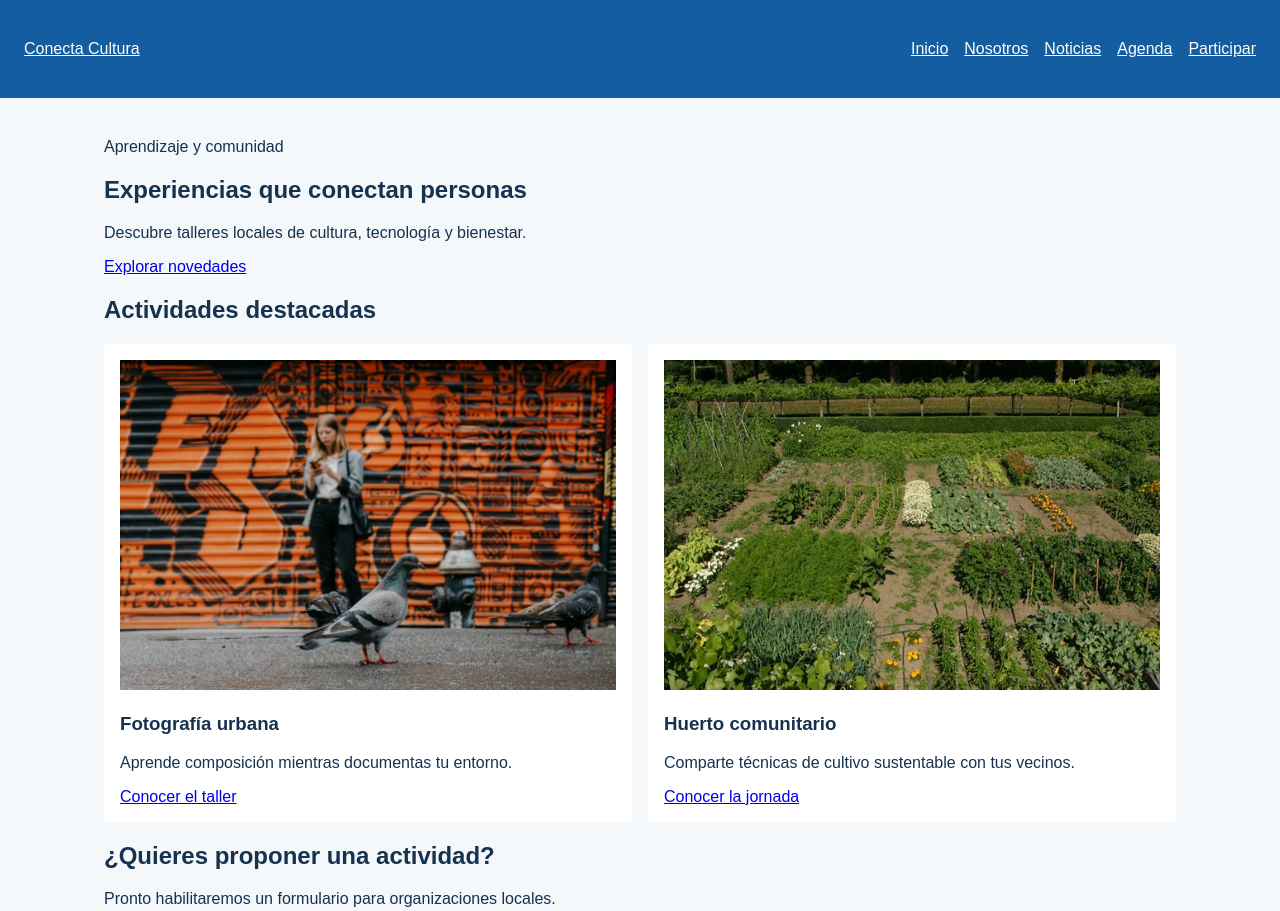
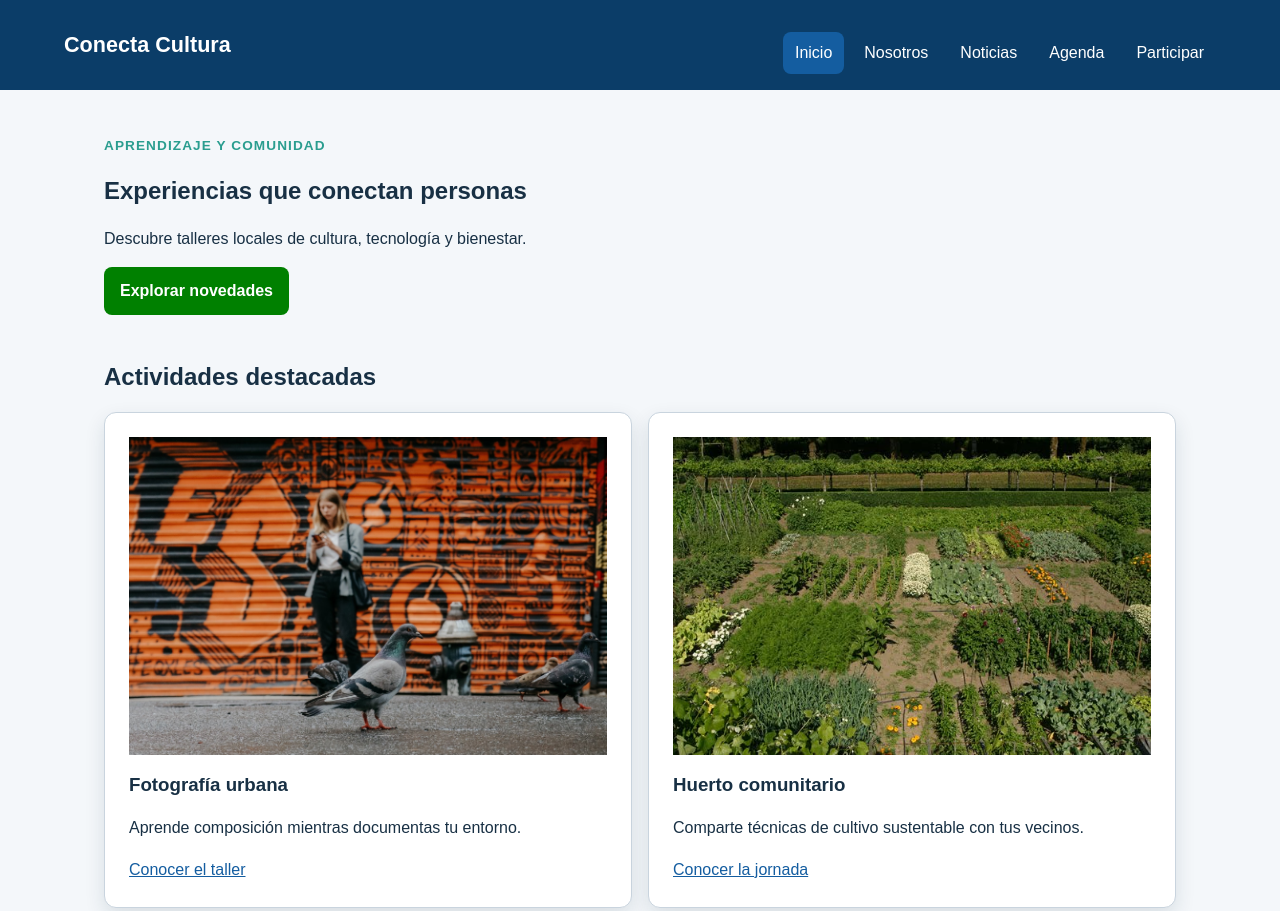
Before and after one commit to Shyokk/ConectaCultura, a plain HTML site: page index.html in a window 1280 px wide. Shown: the top 911 px of the page. Drawn offline with Linux system fonts and the light colour scheme.

Commit message:
style: definir identidad visual de Conecta Cultura

```diff
--- a/assets/css/estilos.css
+++ b/assets/css/estilos.css
@@ -37,11 +37,12 @@ footer {
 }
 
 .tarjeta {
-padding: 1rem;
-background-color: #ffffff;
+  padding: 1.5rem;
+  background-color: #ffffff;
+  border-radius: 0.75rem;
 }
 .destacada {
-border: 2px solid #2a7f62;
+  border: 2px solid #2a7f62;
 }
 
 .cabecera-sitio,
@@ -168,3 +169,266 @@ thead {
   border-radius: 10px;
   min-height: 300px;
 }
+
+p { color: #183044; }
+/* Todos los párrafos */
+.etiqueta { color: #2a9d8f; }
+/* Cualquier elemento con class="etiqueta" */
+.tarjeta p { margin-bottom: 1rem; }
+/* Solo los párrafos que están dentro de .tarjeta */
+input[required] { border-left-width: 0.3rem; }
+/* Solo controles input que poseen required */
+a:hover { text-decoration-thickness: 0.15rem; }
+/* Enlaces mientras el puntero se encuentra sobre ellos */
+
+a { color: navy; } /* 0-0-1 */
+.menu a { color: white; } /* 0-1-1: gana en la navegación */
+
+.boton { background-color: blue; }
+a.boton { background-color: green; }
+.boton { background-color: orange; }
+
+body {
+ color: #183044;
+ font-family: Arial, sans-serif;
+}
+/* Los párrafos y títulos heredan normalmente color y fuente.
+ margin, padding, border y background no se heredan. */
+
+
+.tarjeta {
+ padding: 1rem; /* aire dentro de la tarjeta */
+ border: 1px solid #c9d4de;
+ margin-bottom: 2rem; /* distancia con la siguiente tarjeta */
+}
+
+
+.ejemplo {
+ width: 300px;
+ padding: 20px;
+ border: 2px solid;
+ /* ancho visible con content-box: 344px */
+}
+
+*,
+*::before,
+*::after {
+ box-sizing: border-box;
+}
+
+
+:root {
+ --color-primario: #145da0;
+ --color-primario-oscuro: #0b3d68;
+ --color-secundario: #2a9d8f;
+ --color-acento: #f4a261;
+ --color-texto: #183044;
+ --color-texto-suave: #526575;
+ --color-fondo: #f4f7fa;
+ --color-superficie: #ffffff;
+ --color-borde: #c9d4de;
+ --fuente-base: Arial, Helvetica, sans-serif;
+ --radio: 0.75rem;
+ --sombra: 0 0.5rem 1.25rem rgb(20 48 68 / 12%);
+ --ancho-contenido: 72rem;
+}
+
+:root {
+ --color-primario: #145da0; /* declaración */
+}
+.boton {
+ background-color: var(--color-primario); /* uso */
+}
+.aviso {
+ border-color: var(--color-aviso, #f4a261); /* valor alternativo */
+}
+
+.seccion-destacada {
+ --color-primario: #2a9d8f;
+}
+/* Los componentes dentro de esta sección usarán el nuevo color. */
+
+
+html {
+ font-size: 100%; /* respeta normalmente los 16px del navegador */
+}
+.tarjeta {
+ padding: 1.5rem; /* aproximadamente 24px con raíz de 16px */
+}
+
+html {
+ scroll-behavior: smooth;
+}
+body {
+ margin: 0;
+ color: var(--color-texto);
+ background: var(--color-fondo);
+ font-family: var(--fuente-base);
+ font-size: 1rem;
+ line-height: 1.6;
+}
+img,
+video {
+ display: block;
+ max-width: 100%;
+ height: auto;
+}
+a {
+ color: var(--color-primario);
+}
+h1,
+h2,
+h3 {
+ line-height: 1.2;
+ text-wrap: balance;
+}
+main {
+ width: min(100% - 2rem, var(--ancho-contenido));
+ margin-inline: auto;
+}
+main {
+ padding-block: 2rem 4rem;
+}
+section + section {
+ margin-top: 3rem;
+}
+
+.cabecera-sitio {
+ padding: 1rem max(1rem, calc((100% - var(--ancho-contenido)) / 2));
+ color: #ffffff;
+ background: var(--color-primario-oscuro);
+}
+.marca {
+ color: #ffffff;
+ font-size: 1.35rem;
+ font-weight: 700;
+ text-decoration: none;
+}
+.menu {
+ display: flex;
+ flex-wrap: wrap;
+ gap: 0.5rem;
+ margin: 1rem 0 0;
+  padding: 0;
+ list-style: none;
+}
+.menu a {
+ display: inline-block;
+ padding: 0.5rem 0.75rem;
+ color: #ffffff;
+ border-radius: 0.5rem;
+ text-decoration: none;
+}
+.menu a:hover,
+.menu a[aria-current="page"] {
+ background: var(--color-primario);
+}
+
+.etiqueta {
+ margin-bottom: 0.25rem;
+ color: var(--color-secundario);
+ font-size: 0.85rem;
+ font-weight: 700;
+ letter-spacing: 0.08em;
+ text-transform: uppercase;
+}
+.tarjeta,
+.mensaje-confirmacion,
+.formulario fieldset {
+ padding: 1.5rem;
+ background: var(--color-superficie);
+ border: 1px solid var(--color-borde);
+ border-radius: var(--radio);
+ box-shadow: var(--sombra);
+}
+.boton,
+button {
+ display: inline-block;
+ width: fit-content;
+ padding: 0.7rem 1rem;
+ color: #ffffff;
+ background: var(--color-primario);
+ border: 0;
+ border-radius: 0.5rem;
+ font: inherit;
+ font-weight: 700;
+ text-decoration: none;
+ cursor: pointer;
+}
+.boton:hover,
+button:hover {
+ background: var(--color-primario-oscuro);
+}
+
+.tabla-contenedor {
+ max-width: 100%;
+ overflow-x: auto;
+}
+table {
+ width: 100%;
+ border-collapse: collapse;
+ background: var(--color-superficie);
+}
+caption,
+th,
+td {
+ padding: 0.75rem;
+ text-align: left;
+}
+th,
+td {
+ border: 1px solid var(--color-borde);
+}
+thead {
+ color: #ffffff;
+ background: var(--color-primario);
+}
+.formulario {
+ display: grid;
+ gap: 1rem;
+ max-width: 42rem;
+}
+.formulario fieldset {
+ display: grid;
+ gap: 0.75rem;
+}
+.formulario input,
+.formulario select,
+.formulario textarea {
+ width: 100%;
+ padding: 0.7rem;
+ color: inherit;
+ background: #ffffff;
+ border: 1px solid var(--color-borde);
+ border-radius: 0.4rem;
+ font: inherit;
+}
+.formulario input[type="radio"],
+.formulario input[type="checkbox"] {
+ width: auto;
+}
+
+:focus-visible {
+ outline: 3px solid var(--color-acento);
+ outline-offset: 3px;
+}
+input:required,
+select:required,
+textarea:required {
+ border-left: 0.3rem solid var(--color-primario);
+}
+input:focus,
+select:focus,
+textarea:focus {
+ border-color: var(--color-primario);
+}
+.salto-contenido {
+ position: absolute;
+ padding: 0.6rem 1rem;
+ color: #ffffff;
+ background: var(--color-primario-oscuro);
+ transform: translateY(-150%);
+}
+.salto-contenido:focus {
+ transform: translateY(0);
+}
```
